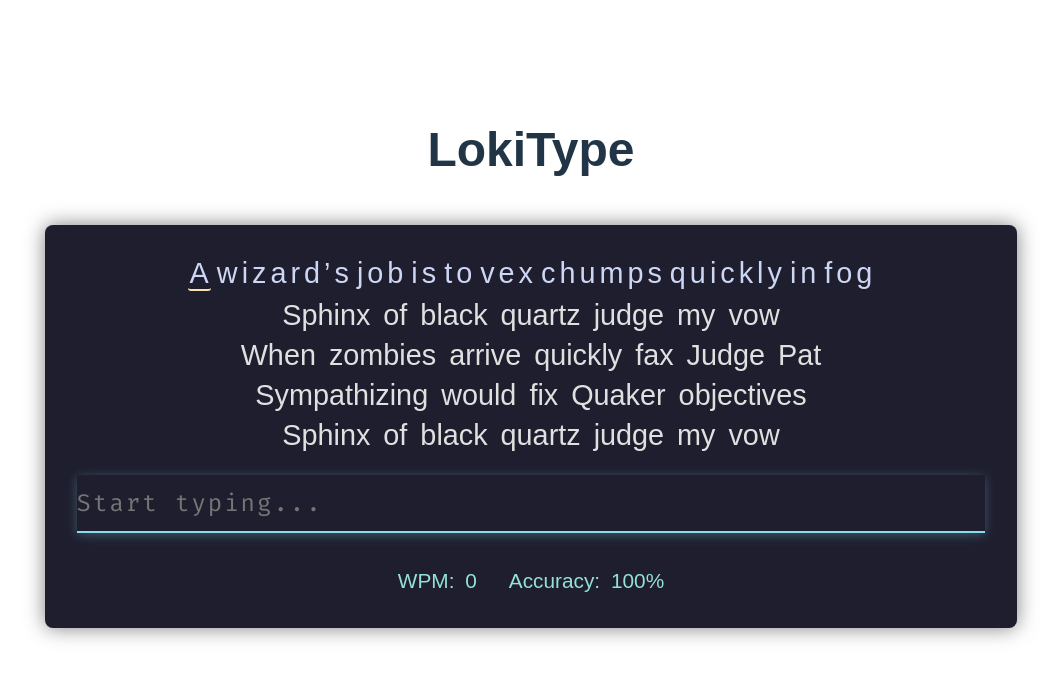
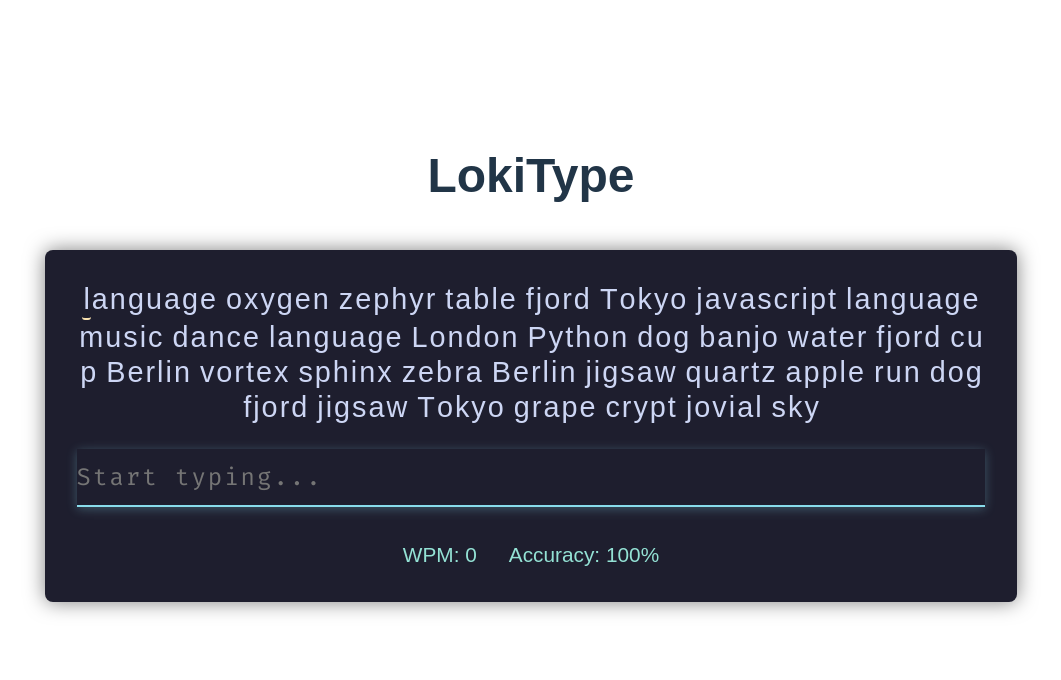
Before and after one commit to lokeswar777/lokitype, a React (Vite) app: page / in a window 1280 px wide. Shown: the top 680 px of the page, without its empty margins (109-1170 px from the left). Built offline with nearby package versions, Linux system fonts and the light colour scheme.

Commit message:
fixed space

```diff
--- a/src/components/TypingBox.css
+++ b/src/components/TypingBox.css
@@ -1,62 +1,56 @@
-/* src/components/TypingBox.css */
-
-/* === Layout Container === */
 .typing-container {
   width: 80%;
   margin: 3rem auto;
-  display: flex;
-  flex-direction: column;
-
   padding: 2rem;
-  background-color: #1e1e2e; /* Dark violet-blue terminal tone */
+  background-color: #1e1e2e;
   border-radius: 8px;
   box-shadow: 0 0 20px rgba(0, 0, 0, 0.5);
-  color: #cdd6f4; /* Soft terminal white */
+  color: #cdd6f4;
   font-family: Arial, Helvetica, sans-serif;
-  word-spacing: 5px;
-  letter-spacing: 0;
   user-select: none;
   box-sizing: border-box;
 }
 
-/* === Word Display Area === */
+/* Words flow in a paragraph */
 .words-display {
-  display: flex;
-  flex-wrap: wrap;
-  gap: 8px;
+  display: block;
   font-size: 1.8rem;
-  line-height: 2rem;
-  justify-content: center;
-  width: 100%;
+  line-height: 2.2rem;
+  white-space: normal; /* allow wrapping naturally */
   margin-bottom: 1.5rem;
 }
 
 .word {
-  white-space: nowrap;
+  display: inline; /* inline so it flows naturally */
 }
 
-/* === Character Styling === */
+.space {
+  display: inline;
+  width: 0.5rem; /* adjustable space width */
+}
+
+/* Character styling */
 .char {
   display: inline-block;
-  padding: 0 2px;
+  padding: 0 1px;
   border-radius: 3px;
   transition: all 0.2s ease;
 }
 
 .char.correct {
-  color: #a6e3a1; /* Pastel green */
+  color: #a6e3a1;
 }
 
 .char.incorrect {
-  color: #f38ba8; /* Elegant rose red */
+  color: #f38ba8;
   background-color: rgba(243, 139, 168, 0.1);
 }
 
 .char.current {
-  border-bottom: 2px solid #f9e2af; /* Muted yellow underline */
+  border-bottom: 2px solid #f9e2af;
 }
 
-/* === Typing Input === */
+/* Typing input */
 .typing-input {
   width: 100%;
   border: none;
@@ -66,18 +60,16 @@
   font-size: 1.5rem;
   font-family: "Fira Code", monospace;
   padding: 12px 0;
-  border-bottom: 2px solid #89dceb; /* Icy cyan underline */
+  border-bottom: 2px solid #89dceb;
   caret-color: #89dceb;
   letter-spacing: 2px;
-  user-select: text;
-  transition: box-shadow 0.2s ease;
 }
 
 .typing-input:focus {
   box-shadow: 0 2px 10px rgba(137, 220, 235, 0.3);
 }
 
-/* === Stats Display === */
+/* Stats */
 .stats {
   margin-top: 2rem;
   font-size: 1.3rem;
@@ -87,14 +79,14 @@
 }
 
 .stats span {
-  color: #94e2d5; /* Gentle teal for stats */
+  color: #94e2d5;
 }
 
-/* === Buttons === */
+/* Button */
 button {
   margin-top: 2rem;
   padding: 10px 24px;
-  background-color: #f38ba8; /* Same as incorrect color */
+  background-color: #f38ba8;
   border: none;
   border-radius: 6px;
   color: #1e1e2e;
--- a/src/components/TypingBox.jsx
+++ b/src/components/TypingBox.jsx
@@ -1,49 +1,31 @@
 import React, { useState, useEffect, useRef } from "react";
 import "./TypingBox.css";
 
-const sentenceBank = [
-  "The quick brown fox jumps over the lazy dog",
-  "Pack my box with five dozen liquor jugs",
-  "Jived fox nymph grabs quick waltz",
-  "Sphinx of black quartz judge my vow",
-  "How vexingly quick daft zebras jump",
-  "Crazy Fredrick bought many very exquisite opal jewels",
-  "We promptly judged antique ivory buckles for the next prize",
-  "Jack quickly moved up the zebra fence",
-  "Bright vixens jump dozy fowl quack",
-  "Waltz bad nymph for quick jigs vex",
-  "Five quacking zephyrs jolt my wax bed",
-  "Quick zephyrs blow vexing daft Jim",
-  "Grumpy wizards make a toxic brew for the jovial queen",
-  "Just keep examining every low bid quoted for zinc etchings",
-  "The job of waxing linoleum frequently peeves chintzy kids",
-  "Sympathizing would fix Quaker objectives",
-  "A wizard’s job is to vex chumps quickly in fog",
-  "Brawny gods just flocked up to quiz and vex him",
-  "Heavy boxes perform quick waltzes and jigs",
-  "Quick blowing zephyrs vex daft Jim",
-  "All questions asked by five watched experts amaze the judge",
-  "Back in June we delivered oxygen equipment of the same size",
-  "The five boxing wizards jump quickly",
-  "When zombies arrive quickly fax Judge Pat",
-  "Mr Jock, TV quiz PhD, bags few lynx",
-  "Cwm fjord bank glyphs vext quiz",
-  "Big fjords vex quick waltz nymph",
-  "Glib jocks quiz nymph to vex dwarf",
-  "Silly buzzing quips vexed Jack the dwarf",
-  "Foxy diva Jennifer Lopez was not baking my quiche"
-
+// Word bank
+const wordBank = [
+  "cat", "dog", "red", "sun", "sky", "run", "fox", "jam", "cup", "pen",
+  "apple", "grape", "chair", "table", "mouse", "light", "water", "train", "music", "dance",
+  "elephant", "keyboard", "javascript", "computer", "internet", "mountain", "language", "building", "calendar", "chocolate",
+  "quartz", "jigsaw", "vortex", "xylophone", "buzzard", "wizard", "oxygen", "zebra", "quiz", "fizz",
+  "London", "Paris", "Amazon", "Google", "Python", "React", "Tesla", "India", "Tokyo", "Berlin",
+  "banjo", "sphinx", "jovial", "zephyr", "crypt", "plasma", "fjord", "glyph", "whiskey", "puzzle"
 ];
 
-
-const generateSentences = (count = 5) =>
-  Array.from({ length: count }, () => sentenceBank[Math.floor(Math.random() * sentenceBank.length)]);
-
+// Generate random words without consecutive duplicates
+const generateWords = (count = 35) => {
+  let words = [];
+  for (let i = 0; i < count; i++) {
+    let nextWord;
+    do {
+      nextWord = wordBank[Math.floor(Math.random() * wordBank.length)];
+    } while (i > 0 && words[i - 1] === nextWord);
+    words.push(nextWord);
+  }
+  return words;
+};
 
 const TypingBox = () => {
-
-const [words, setWords] = useState(generateSentences());
-
+  const [words, setWords] = useState(generateWords());
   const [currentInput, setCurrentInput] = useState("");
   const [currentIndex, setCurrentIndex] = useState(0);
   const [startTime, setStartTime] = useState(null);
@@ -65,7 +47,7 @@ const [words, setWords] = useState(generateSentences());
 
     setCurrentInput(value);
 
-    // Count new characters typed (positive difference only)
+    // Count newly typed characters only
     const newChars = Math.max(value.length - currentInput.length, 0);
     setTotalCharsTyped(prev => prev + newChars);
 
@@ -106,50 +88,34 @@ const [words, setWords] = useState(generateSentences());
   };
 
   const renderWord = (word, index) => {
-    // Current word
-    if (index === currentIndex) {
     return (
-        <span className="word" key={index}>
+      <span key={index} className="word">
         {word.split("").map((char, i) => {
           let charClass = "char";
+
+          if (index === currentIndex) {
             if (i < currentInput.length) {
               charClass += currentInput[i] === char ? " correct" : " incorrect";
             }
             if (i === currentInput.length) {
               charClass += " current";
             }
-            return (
-              <span key={i} className={charClass}>{char}</span>
-            );
-          })}
-        </span>
-      );
-    }
-
-    // Previously typed words
-    if (index < currentIndex) {
+          } else if (index < currentIndex) {
             const typed = typedWords[index] || "";
-      return (
-        <span className="word" key={index}>
-          {word.split("").map((char, i) => {
-            let charClass = "char";
             if (i < typed.length) {
               charClass += typed[i] === char ? " correct" : " incorrect";
             } else {
               charClass += " incorrect";
             }
+          }
+
           return (
-              <span key={i} className={charClass}>{char}</span>
+            <span key={i} className={charClass}>
+              {char}
+            </span>
           );
         })}
-        </span>
-      );
-    }
-
-    // Future words
-    return (
-      <span className="word" key={index} style={{ color: "#e0e0e0" }}>
-        {word}
+        <span className="space"> </span> {/* Space between words */}
       </span>
     );
   };
```
Lines whose indentation alone changed are shown as unchanged.
